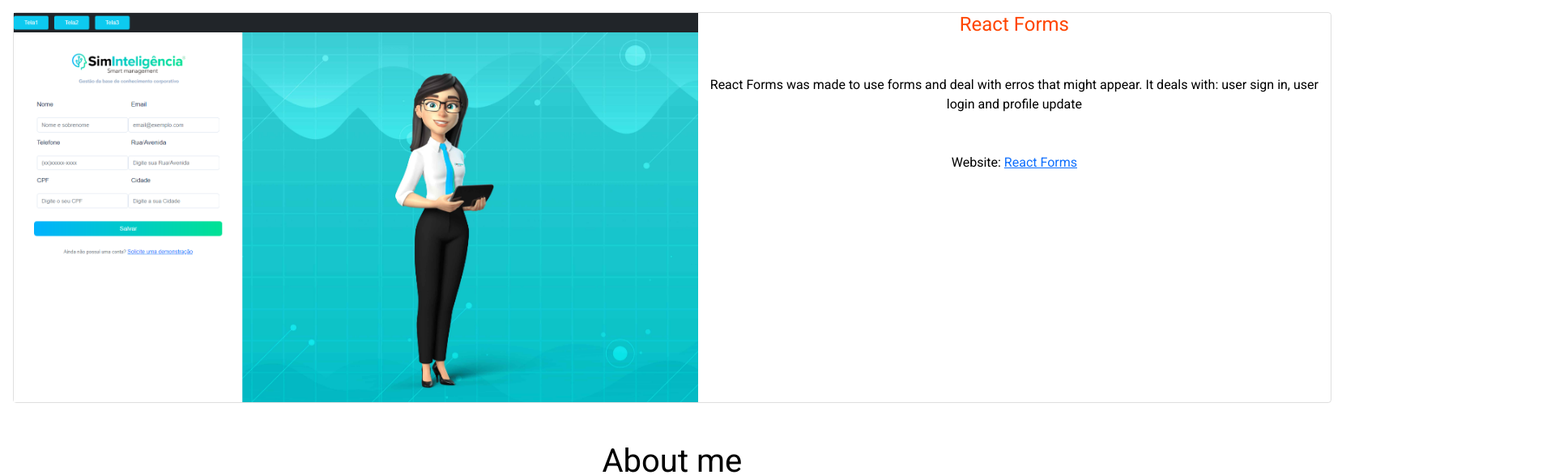
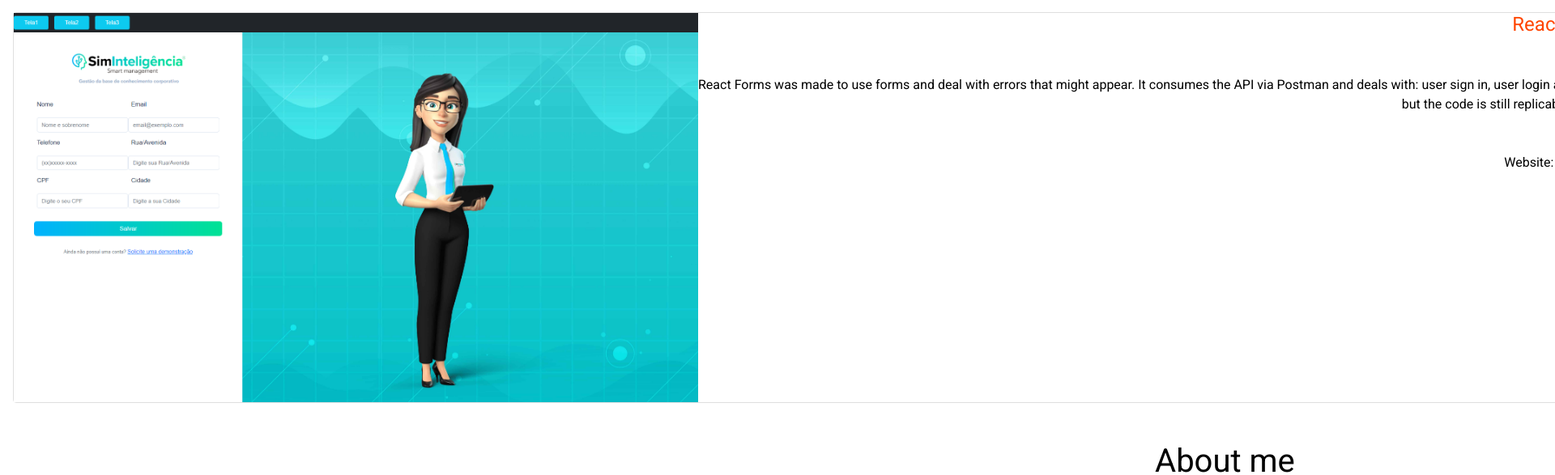
Before and after one commit to melipefelgaco/melipefelgaco, a React (Create React App) app: page / in a window 1280 px wide. Shown: the part 1609-2196 px from the top of the page at 81% size, 1920 px wide, since content can reach past the window. Built offline with nearby package versions, Linux system fonts and the light colour scheme.

Commit message:
description update

```diff
--- a/src/data.js
+++ b/src/data.js
@@ -25,7 +25,7 @@
   {
     img: simInt,
     title: "React Forms",
-    text: "React Forms was made to use forms and deal with erros that might appear. It deals with: user sign in, user login and profile update",
+    text: "React Forms was made to use forms and deal with errors that might appear. It consumes the API via Postman and deals with: user sign in, user login and profile update. This project depends on a 3rd party backend server to run properly, beyond my reach. It will run smoothly as long as the backend holds, but the code is still replicable on other projects, if needed.",
     website: "https://fmagesty.github.io/react-forms/",
   },
 ];
```
